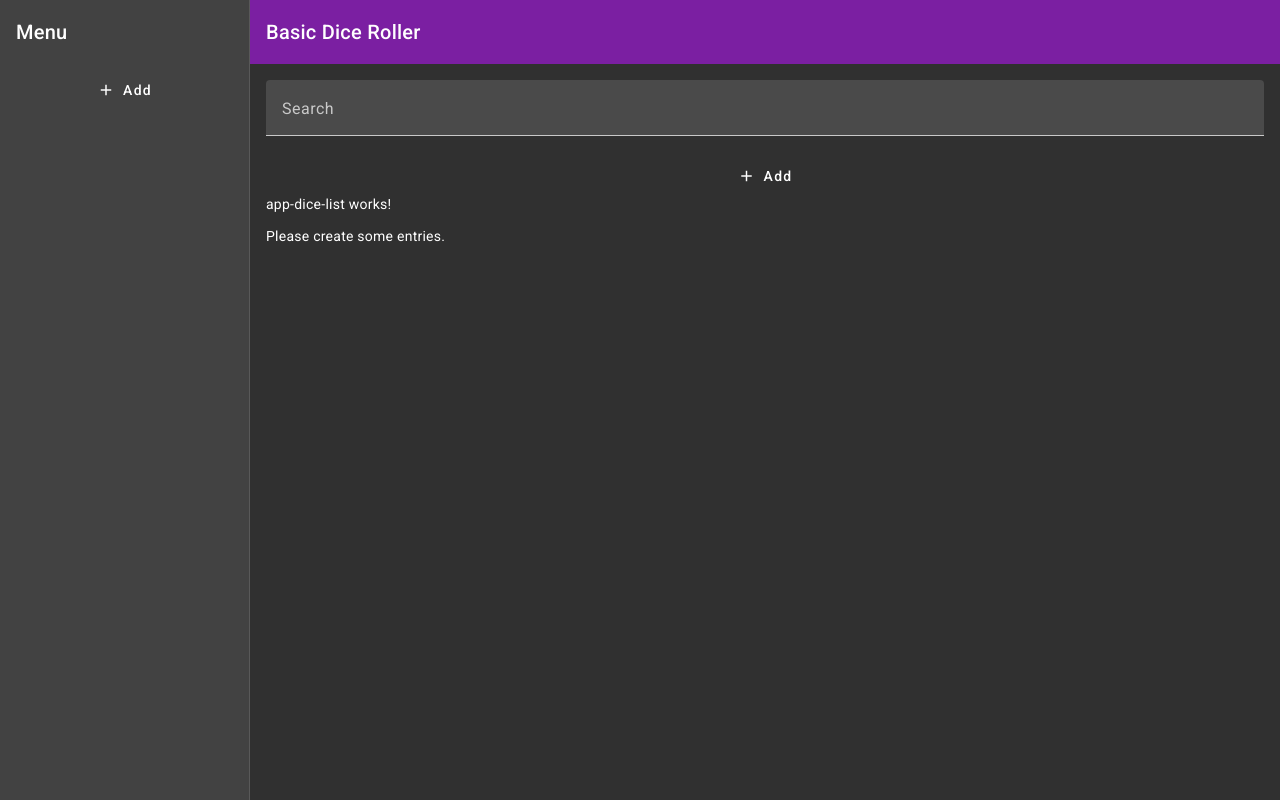
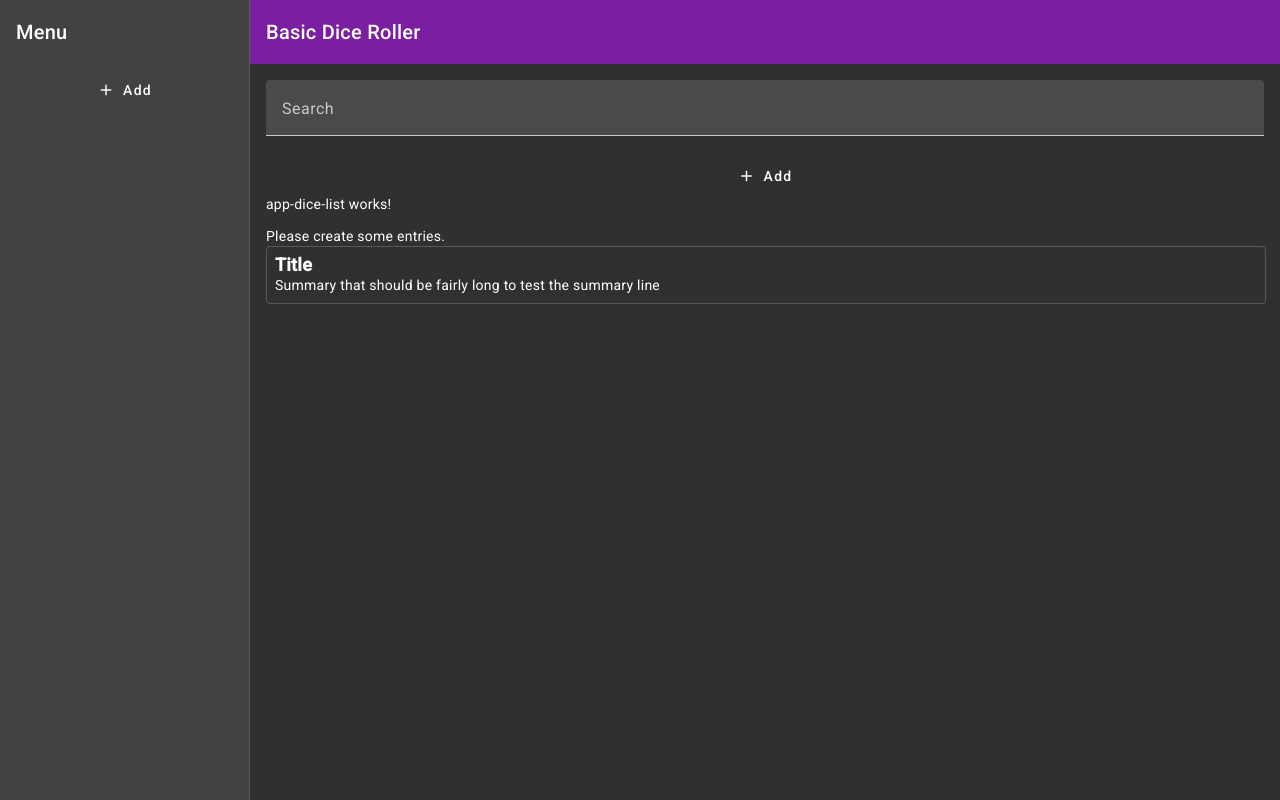
Before and after one commit to selliott08/basic-dice-roller, an Angular app: page / in a window 1280 px wide. Built offline with nearby package versions, Linux system fonts and the light colour scheme.

Commit message:
add list item element

```diff
--- /dev/null
+++ b/src/app/app-dice-list-elem/app-dice-list-elem.component.html
@@ -0,0 +1,4 @@
+<div class="item">
+    <div class="title">Title</div>
+    <div class="summary">Summary that should be fairly long to test the summary line</div>
+</div>
--- /dev/null
+++ b/src/app/app-dice-list-elem/app-dice-list-elem.component.scss
@@ -0,0 +1,24 @@
+.item {
+    position: relative;
+    border-color: rgba(128, 128, 128, .5);
+    border-radius: .25rem;
+    border-style: solid;
+    border-width: 1px;
+    padding: .5rem;
+    overflow: hidden;
+    display: inline-block;
+    width: calc(100% - 1rem);
+}
+
+.title {
+    font-size: large;
+    font-weight: bold;
+}
+
+.summary {
+    word-wrap: none;
+    text-overflow: ellipsis;
+    white-space: nowrap;
+    display: block;
+    overflow: hidden;
+}
--- a/src/app/app-dice-list/app-dice-list.component.html
+++ b/src/app/app-dice-list/app-dice-list.component.html
@@ -21,8 +21,9 @@
 </button>
 <p>app-dice-list works!</p>
 @for(element of dice; track element.id) {
-  <app-dice></app-dice>
+  {{element}}
 }
 @empty {
   <span>Please create some entries.</span>
 }
+<app-dice-list-elem></app-dice-list-elem>
--- a/src/app/app-dice-list/app-dice-list.component.ts
+++ b/src/app/app-dice-list/app-dice-list.component.ts
@@ -7,6 +7,7 @@ import { MatInputModule } from '@angular/material/input';
 import { AppDiceComponent } from '../app-dice/app-dice.component';
 import { RollModel } from '../../db/roll';
 import { MatDialog } from '@angular/material/dialog';
+import { AppDiceListElemComponent } from '../app-dice-list-elem/app-dice-list-elem.component';
 
 @Component({
   selector: 'app-dice-list',
@@ -19,7 +20,7 @@ import { MatDialog } from '@angular/material/dialog';
     MatFormFieldModule,
     ReactiveFormsModule,
     MatButtonModule,
-    AppDiceComponent,
+    AppDiceListElemComponent
   ],
 })
 export class AppDiceListComponent {
```
Also changed, not shown: src/app/app-dice-list-elem/app-dice-list-elem.component.ts (added, +15 -0 lines).
